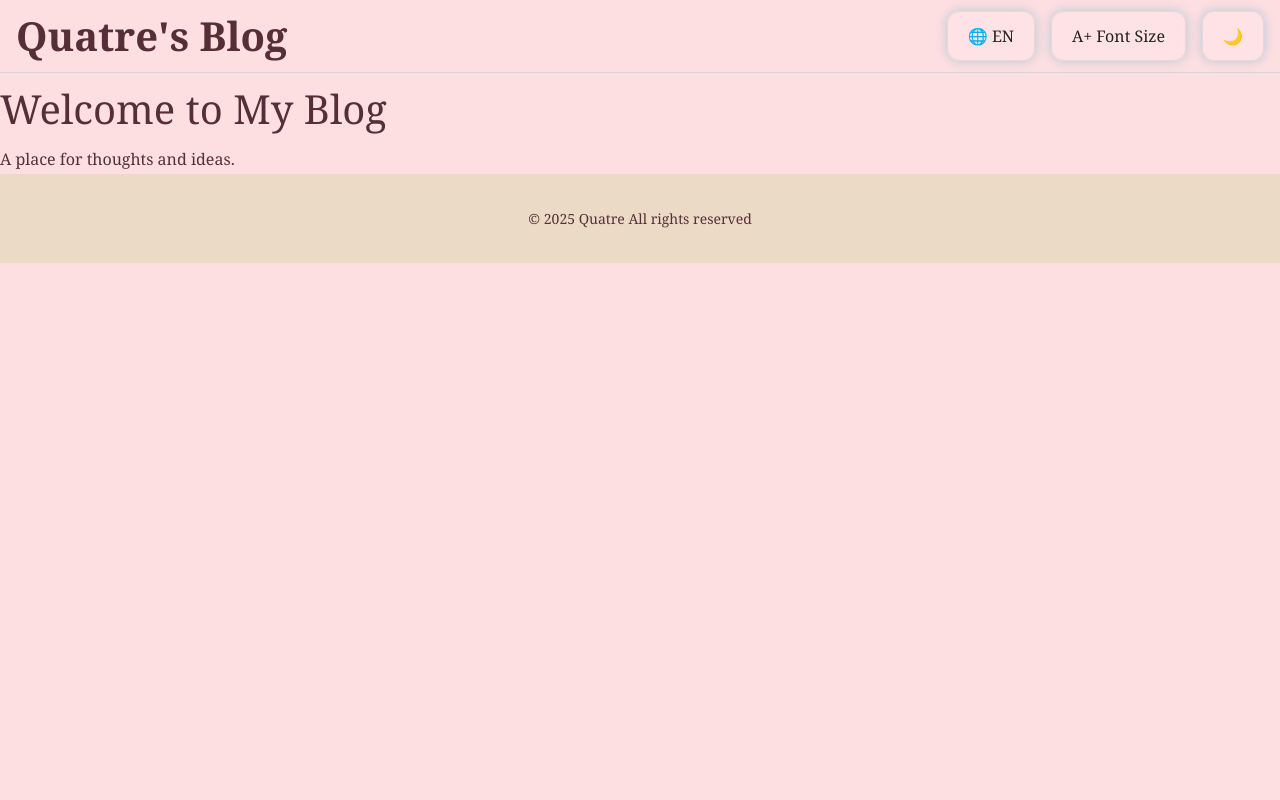
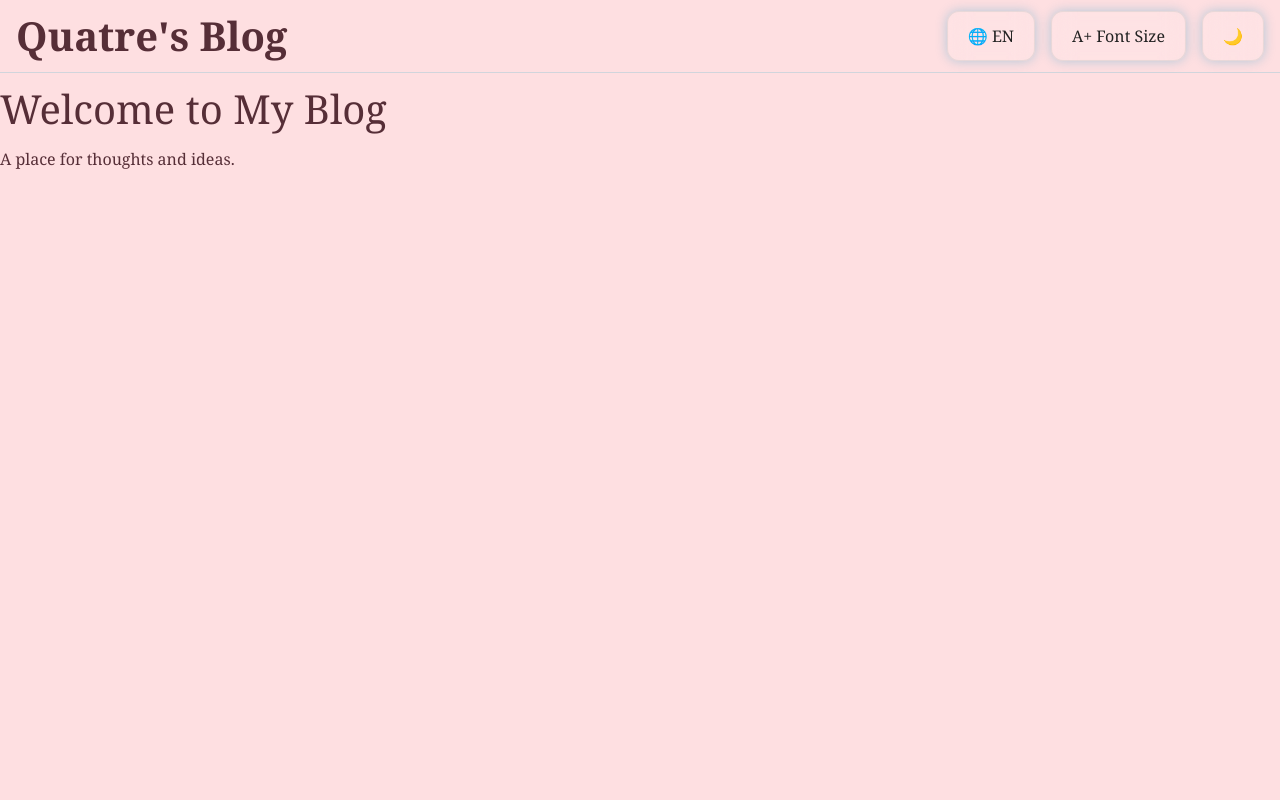
Before and after one commit to yonndo-o/yonndo-o-web, a Next.js app: page / in a window 1280 px wide. Shown: the top 800 px of the page. Built offline with nearby package versions, Linux system fonts and the light colour scheme.

Commit message:
chore: let main area use placeholder

```diff
--- a/src/styles/globals.css
+++ b/src/styles/globals.css
@@ -73,3 +73,8 @@ select:focus {
   color: white;
   z-index: 1000;
 }
+
+#main
+{
+  height: 100vh;
+}
```
